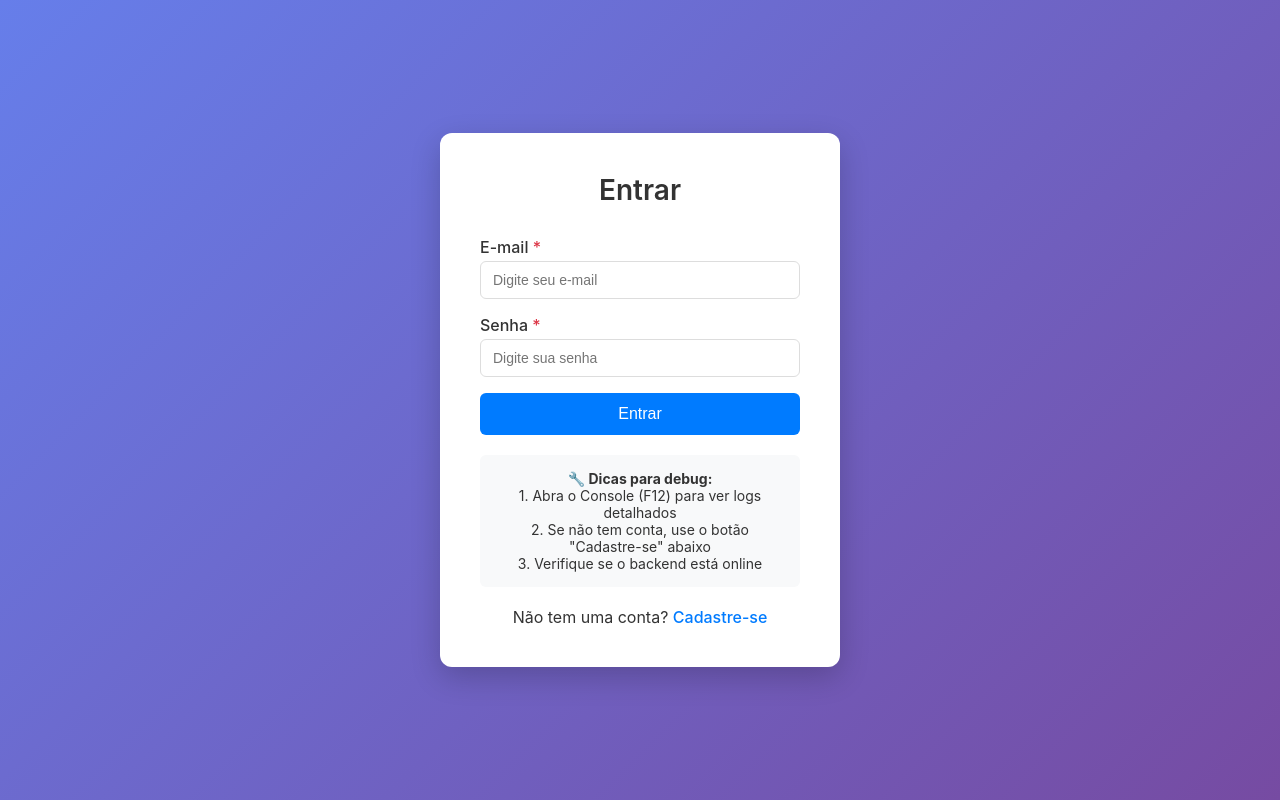
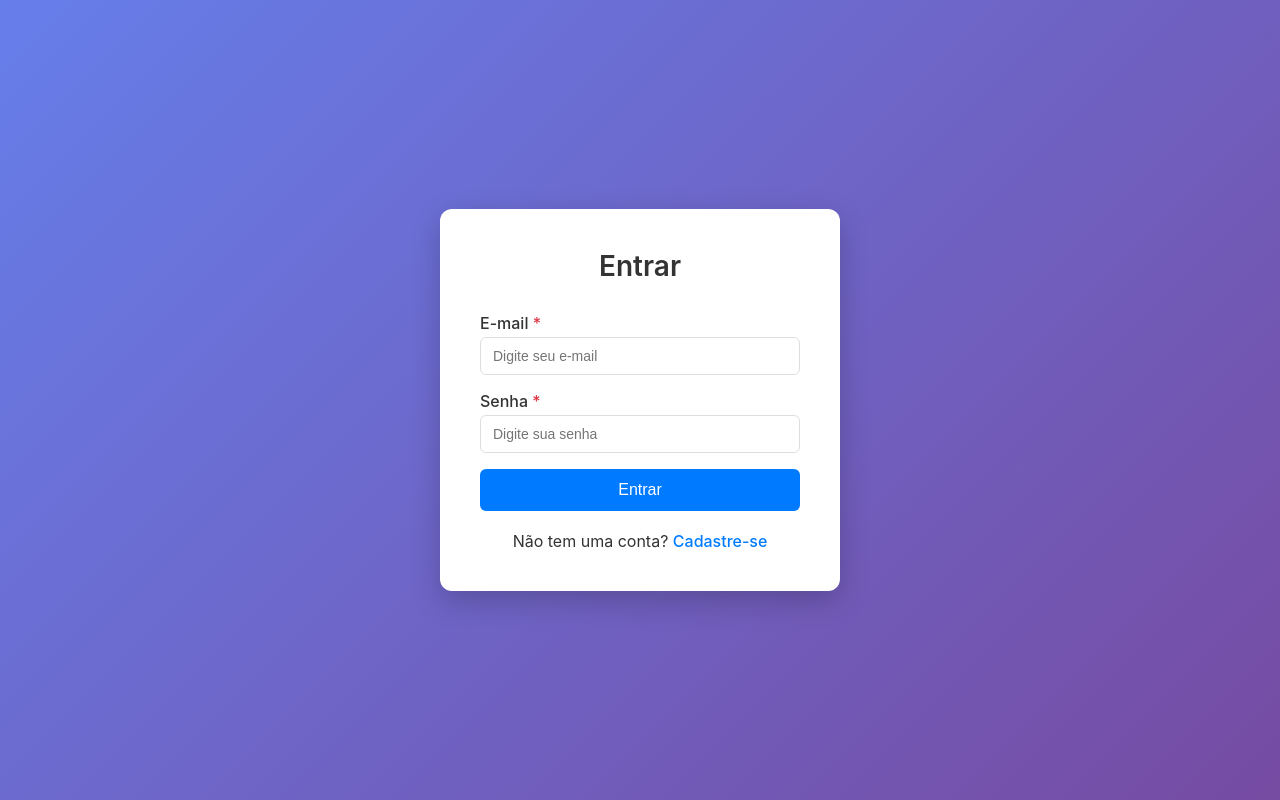
Before and after one commit to Erikbarbosa-R/gerenciador-de-tarefas-front, a React (Create React App) app: page /login in a window 1280 px wide. Built offline with nearby package versions, Linux system fonts and the light colour scheme; no server answers.

Commit message:
refactor: remove debug tips from login component
- Remove debug tips section from Login component
- Clean up UI by removing development-oriented messages
- Keep only essential user interface elements

```diff
--- a/src/components/Auth/Login.tsx
+++ b/src/components/Auth/Login.tsx
@@ -146,16 +146,6 @@ const Login: React.FC = () => {
           </Button>
         </Form>
 
-        <div style={{ textAlign: 'center', marginTop: '20px', padding: '15px', background: '#f8f9fa', borderRadius: '6px', fontSize: '14px' }}>
-          <strong>🔧 Dicas para debug:</strong>
-          <br />
-          1. Abra o Console (F12) para ver logs detalhados
-          <br />
-          2. Se não tem conta, use o botão "Cadastre-se" abaixo
-          <br />
-          3. Verifique se o backend está online
-        </div>
-
         <LinkContainer>
           <p>
             Não tem uma conta?{' '}
```
